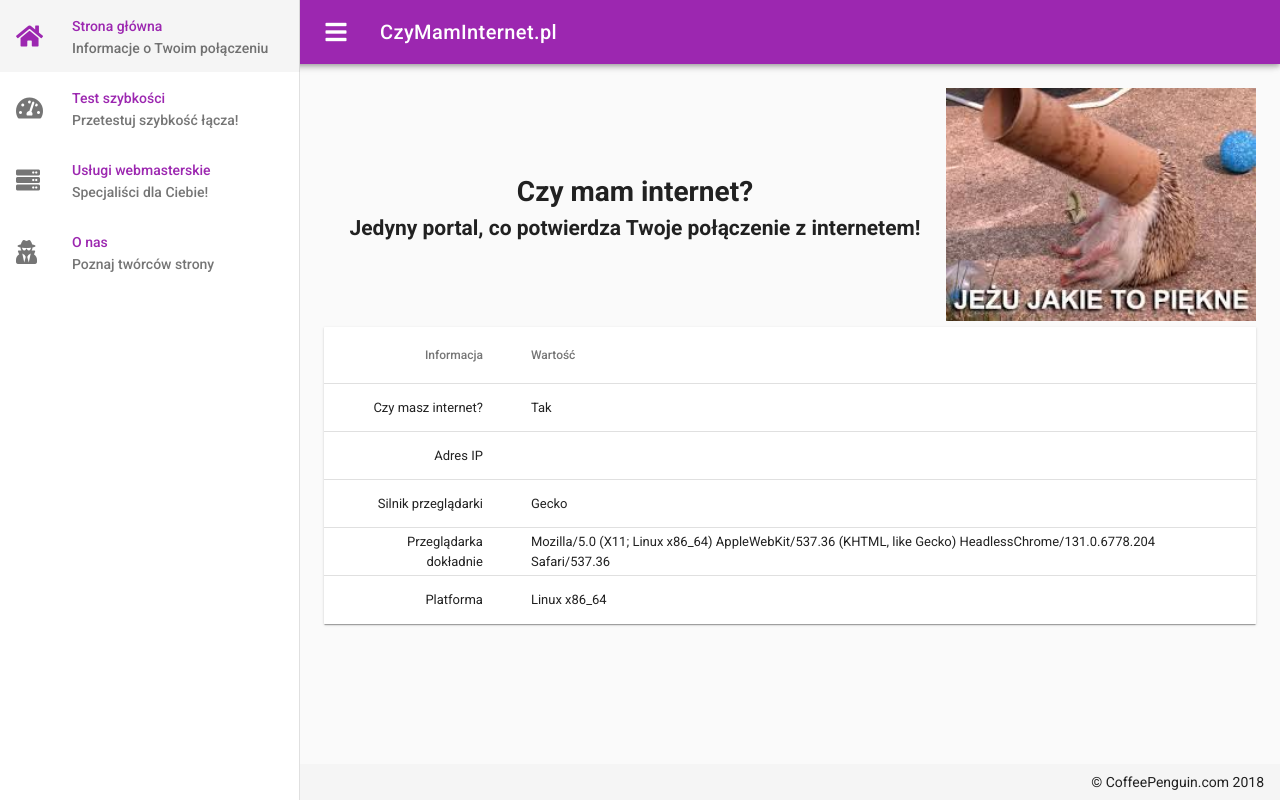
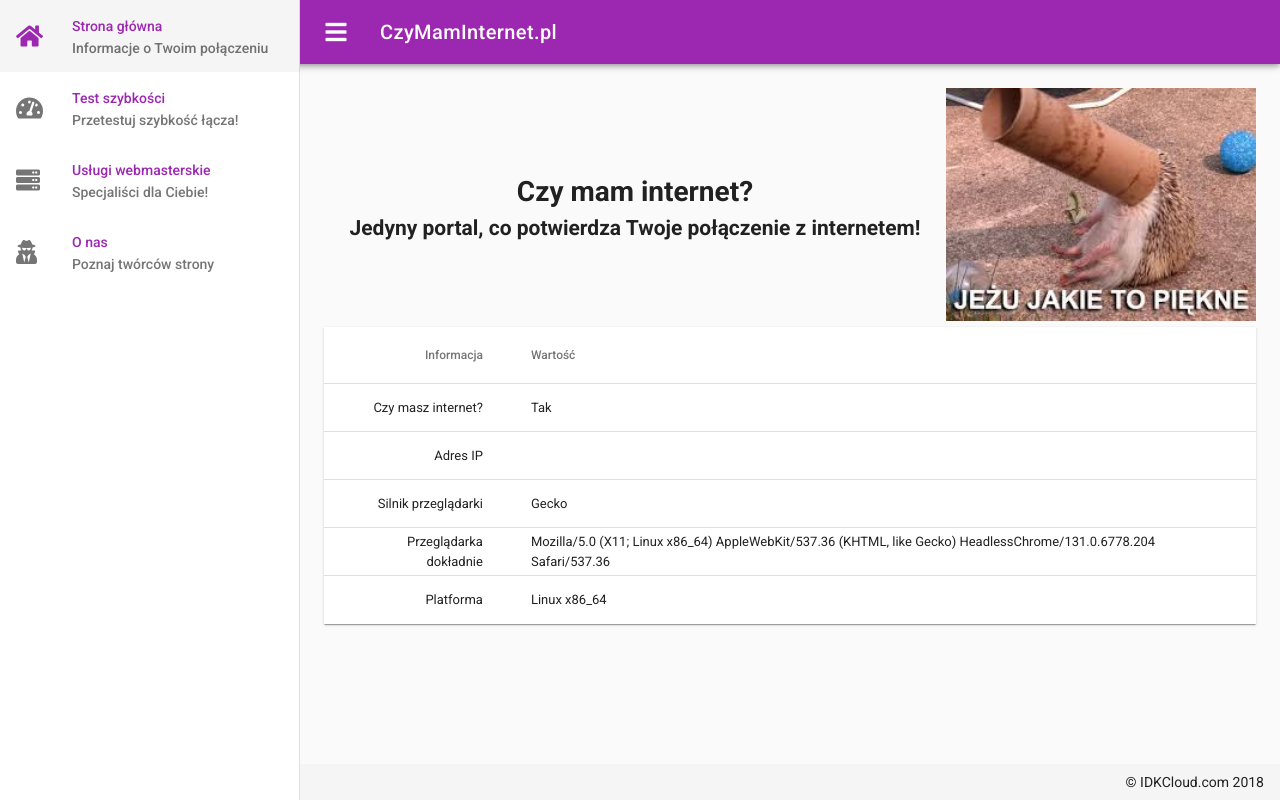
Before and after one commit to PanOtlet/czymaminternet, a Vue app: page / in a window 1280 px wide. Built offline with nearby package versions, Linux system fonts and the light colour scheme; no server answers.

Commit message:
Update App.vue

```diff
--- a/src/App.vue
+++ b/src/App.vue
@@ -67,7 +67,7 @@
 
     <v-footer class="pa-3">
       <v-spacer></v-spacer>
-      <div>&copy; CoffeePenguin.com {{ new Date().getFullYear() }}</div>
+      <div>&copy; IDKCloud.com {{ new Date().getFullYear() }}</div>
     </v-footer>
   </v-app>
   </div>
```
